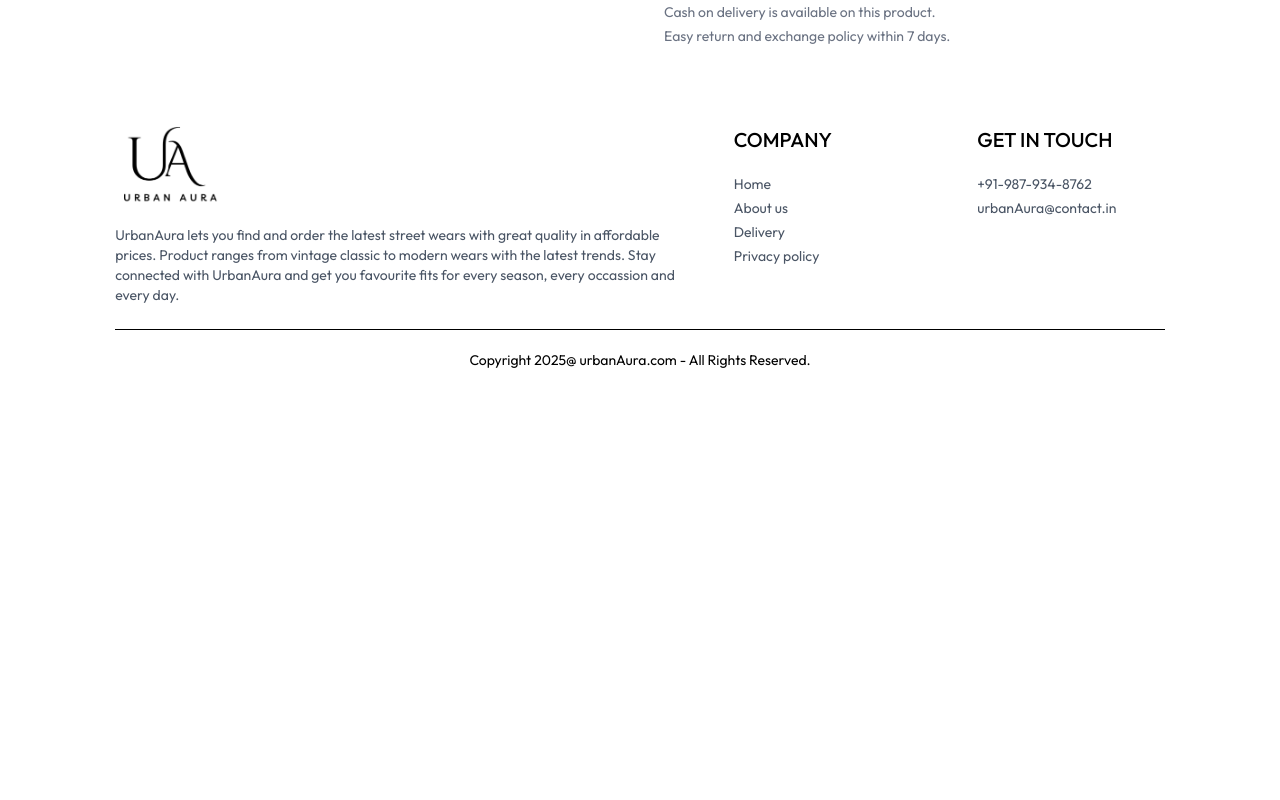
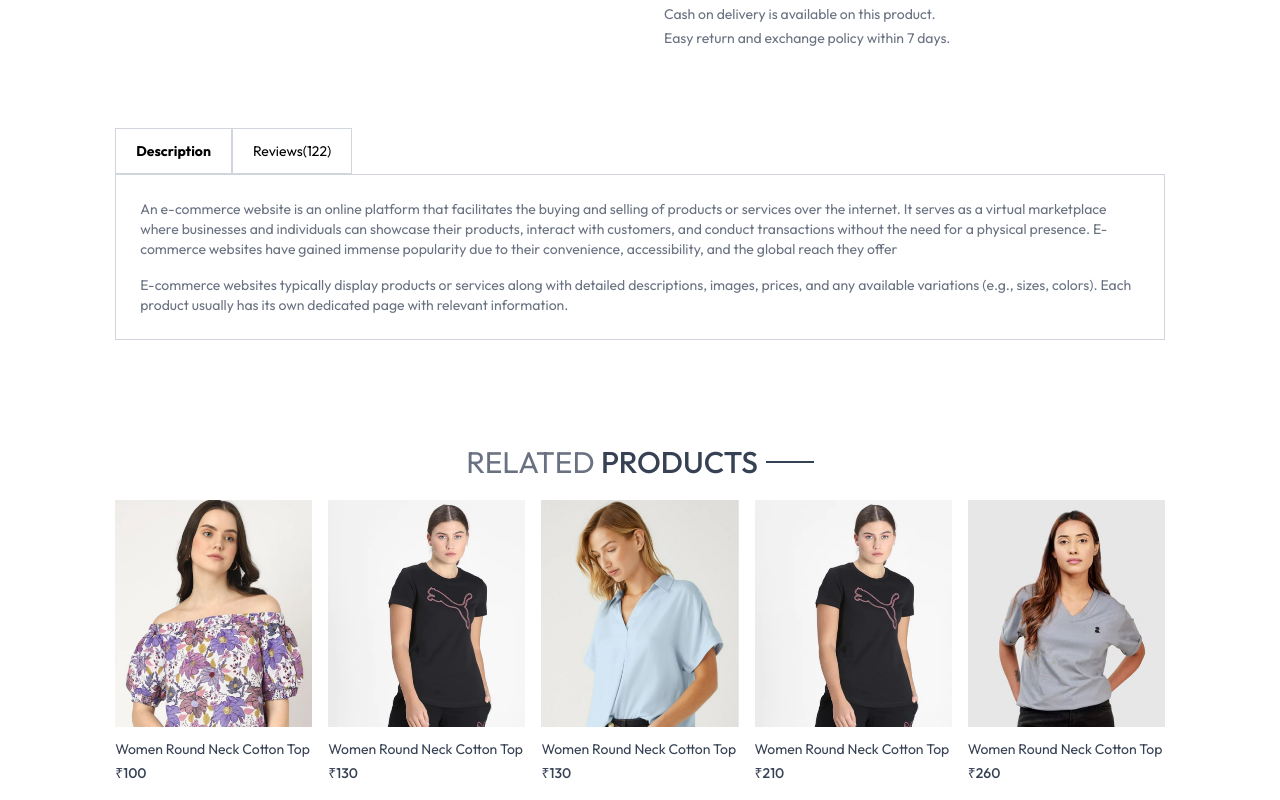
Before and after one commit to dileshwar-01/ecommerce-mern-app, a React (Vite) app: page /product/aaaaa in a window 1280 px wide. Shown: the part 620-1420 px from the top of the page. Before the commit the page ends 1010 px from the top, so only its background shows below. Built offline with nearby package versions, Linux system fonts and the light colour scheme.

Commit message:
added related products in product page

```diff
--- /dev/null
+++ b/src/components/RelatedProducts.jsx
@@ -0,0 +1,42 @@
+import React, { useContext, useEffect, useState } from "react";
+import { ShopContext } from "../context/ShopContext";
+import ProductItem from "./ProductItem";
+import Title from "./Title";
+
+const RelatedProducts = ({ category, subCategory }) => {
+  const { products } = useContext(ShopContext);
+  const [related, setRelated] = useState([]);
+  useEffect(() => {
+    if (products.length > 0) {
+      let productsCpy = products.slice();
+
+      productsCpy = productsCpy.filter((item) => category === item.category);
+      productsCpy = productsCpy.filter(
+        (item) => subCategory === item.subCategory
+      );
+      productsCpy = productsCpy.slice(0, 5);
+      setRelated(productsCpy);
+    }
+  }, [products]);
+  return (
+    <div className="my-24">
+        <div className="text-center text-3xl py-2">
+            <Title text1={"RELATED"} text2={"PRODUCTS"}/>
+        </div>
+
+      <div className="grid grid-cols-2 sm:grid-cols-3 md:grid-cols-4 lg:grid-cols-5 gap-4 gap-y-6 ">
+        {related.map((item, index) => (
+          <ProductItem
+            key={index}
+            name={item.name}
+            id={item._id}
+            price={item.price}
+            image={item.image}
+          />
+        ))}
+      </div>
+    </div>
+  );
+};
+
+export default RelatedProducts;
--- a/src/pages/Product.jsx
+++ b/src/pages/Product.jsx
@@ -2,6 +2,7 @@
 import { useParams } from 'react-router-dom'
 import { ShopContext } from '../context/ShopContext';
 import { assets } from '../assets/assets';
+import RelatedProducts from '../components/RelatedProducts';
 
 const Product = () => {
   const {productId} = useParams();
@@ -59,7 +60,7 @@
               <p>Select size</p>
               <div className='flex gap-2'>
                 {productData.sizes.map((item,index)=>(
-                  <button onClick={()=>setSize(item)} className={` py-2 px-4 bg-gray-100 ${item===size? 'border border-orange-500':' '} `} key={index}>{item}</button>
+                  <button onClick={()=>setSize(item)} className={`border border-gray-300 py-2 px-4 bg-gray-100 ${item===size? 'border border-orange-500':' '} `} key={index}>{item}</button>
                 ))}
               </div>
           </div>
@@ -73,6 +74,19 @@
           </div>
         </div>
       </div>
+      {/* Description & reviews */}
+      <div className='mt-20'>
+        <div className="flex">
+          <b className='border border-gray-300  px-5 py-3 text-sm'>Description</b>
+          <p className='border border-gray-300 px-5 py-3 text-sm'>Reviews(122)</p>
+        </div>
+        <div className='flex flex-col gap-4 border border-gray-300 px-6 py-6 text-sm text-gray-500'>
+          <p>An e-commerce website is an online platform that facilitates the buying and selling of products or services over the internet. It serves as a virtual marketplace where businesses and individuals can showcase their products, interact with customers, and conduct transactions without the need for a physical presence. E-commerce websites have gained immense popularity due to their convenience, accessibility, and the global reach they offer</p>
+          <p>E-commerce websites typically display products or services along with detailed descriptions, images, prices, and any available variations (e.g., sizes, colors). Each product usually has its own dedicated page with relevant information.</p>
+        </div>
+      </div>
+      {/* Display related products */}
+      <RelatedProducts category={productData.category} subCategory={productData.subCategory} />
     </div>
   ) : <div className='opacity-0'></div>
 }
```
